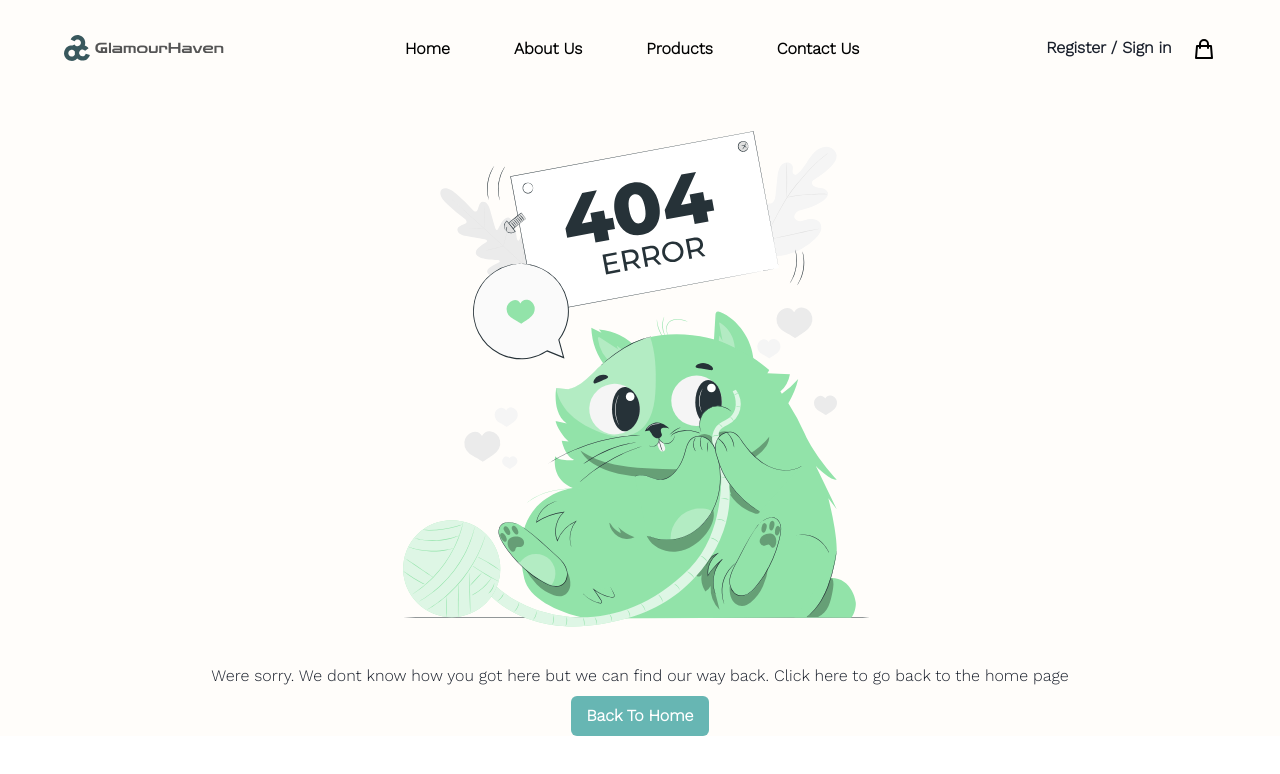
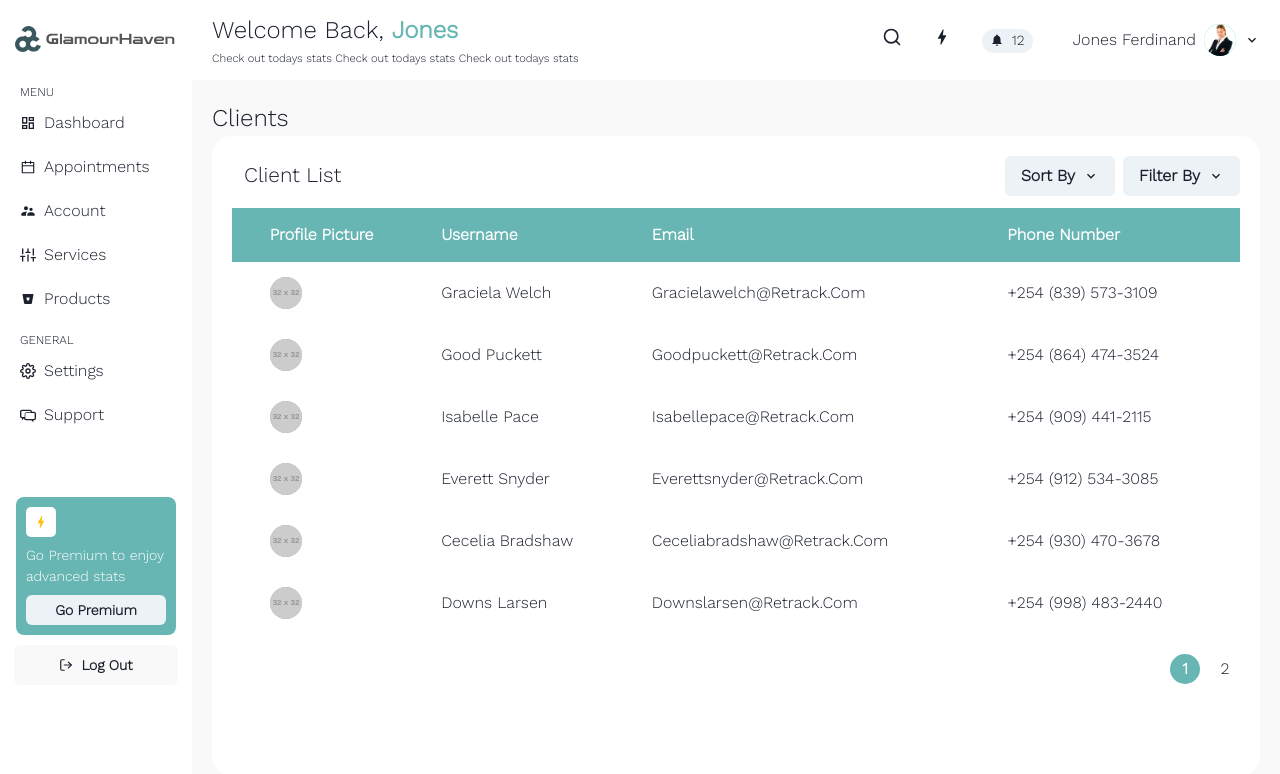
Before and after one commit to ProjectXV/GlamourHaven, a React (Create React App) app in the folder client/: page /admin/clients in a window 1280 px wide. Shown: the top 774 px of the page. Built offline with nearby package versions, Linux system fonts and the light colour scheme.

Commit message:
Made Clients Page UI

```diff
--- a/client/src/App.js
+++ b/client/src/App.js
@@ -13,6 +13,7 @@ import Checkout from "./pages/Checkout";
 import Admin_staff from "./pages/Admin_staff";
 import AdminDashboard from "./pages/Admin/Dashboard";
 import Settings from "./pages/Settings";
+import Clients from "./pages/Admin/Clients";
 
 function App() {
   return (
@@ -30,6 +31,7 @@ function App() {
         <Route path="/login" element={<Login />} />
         <Route path="/client/signup" element={<SignUp />} />
         <Route path="/admin/dashboard" element={<AdminDashboard />} />
+        <Route path="/admin/clients" element={<Clients />} />
         <Route path="/adminstaff" element={<Admin_staff />} />
         <Route path="/account/settings" element={<Settings />} />
 
--- /dev/null
+++ b/client/src/components/Table/Table.css
@@ -0,0 +1,64 @@
+.table-wrapper {
+  overflow-y: auto;
+  border-radius: 3px;
+}
+
+table {
+  width: 100%;
+  min-width: 400px;
+  border-spacing: 0;
+}
+
+thead {
+  background-color: #67b6b3;
+  color: white;
+}
+
+tr {
+  text-align: left;
+}
+
+th,
+td {
+  text-transform: capitalize;
+  padding: 15px 10px;
+}
+
+tbody > tr:hover {
+  background-color: #eff9f8;
+  color: black;
+}
+
+.table__pagination {
+  display: flex;
+  width: 100%;
+  justify-content: flex-end;
+  align-items: center;
+  margin-top: 20px;
+}
+
+.table__pagination-item ~ .table__pagination-item {
+  margin-left: 10px;
+}
+
+.table__pagination-item {
+  width: 30px;
+  height: 30px;
+  border-radius: 50%;
+  display: flex;
+  align-items: center;
+  justify-content: center;
+  cursor: pointer;
+}
+
+.table__pagination-item.active,
+.table__pagination-item.active:hover {
+  background-color: #67b6b3;
+  color: white;
+  font-weight: 600;
+}
+
+.table__pagination-item:hover {
+  color: black;
+  background-color: #eff9f8;
+}
--- /dev/null
+++ b/client/src/components/Table/Table.jsx
@@ -0,0 +1,112 @@
+import {
+  Button,
+  HStack,
+  Menu,
+  MenuButton,
+  MenuItem,
+  MenuList,
+  Spacer,
+  Text,
+} from "@chakra-ui/react";
+import { ChevronDownIcon } from "@chakra-ui/icons";
+import React, { useState } from "react";
+
+import "./Table.css";
+
+const Table = (props) => {
+  const initDataShow =
+    props.limit && props.bodyData
+      ? props.bodyData.slice(0, Number(props.limit))
+      : props.bodyData;
+
+  const [dataShow, setDataShow] = useState(initDataShow);
+
+  let pages = 1;
+
+  let range = [];
+
+  if (props.limit !== undefined) {
+    let page = Math.floor(props.bodyData.length / Number(props.limit));
+    pages = props.bodyData.length % Number(props.limit) === 0 ? page : page + 1;
+    range = [...Array(pages).keys()];
+  }
+
+  const [currPage, setCurrPage] = useState(0);
+
+  const selectPage = (page) => {
+    const start = Number(props.limit) * page;
+    const end = start + Number(props.limit);
+
+    setDataShow(props.bodyData.slice(start, end));
+
+    setCurrPage(page);
+  };
+
+  return (
+    <div>
+      <div className="table-wrapper">
+        <HStack>
+          <Text pb={3} px={3} fontSize="1.3em">
+            Client List
+          </Text>
+          <Spacer />
+          <HStack pb={3}>
+            <Menu>
+              <MenuButton as={Button} rightIcon={<ChevronDownIcon />}>
+                Sort By
+              </MenuButton>
+              <MenuList>
+                <MenuItem>Email</MenuItem>
+                <MenuItem>Name</MenuItem>
+                <MenuItem>Specialization</MenuItem>
+                <MenuItem>A to Z</MenuItem>
+                <MenuItem>Z to A</MenuItem>
+              </MenuList>
+            </Menu>
+            <Menu>
+              <MenuButton as={Button} rightIcon={<ChevronDownIcon />} mr={4}>
+                Filter By
+              </MenuButton>
+              <MenuList>
+                <MenuItem>is Subscribed</MenuItem>
+              </MenuList>
+            </Menu>
+          </HStack>
+        </HStack>
+        <table>
+          {props.headData && props.renderHead ? (
+            <thead>
+              <tr>
+                {props.headData.map((item, index) =>
+                  props.renderHead(item, index)
+                )}
+              </tr>
+            </thead>
+          ) : null}
+          {props.bodyData && props.renderBody ? (
+            <tbody>
+              {dataShow.map((item, index) => props.renderBody(item, index))}
+            </tbody>
+          ) : null}
+        </table>
+      </div>
+      {pages > 1 ? (
+        <div className="table__pagination">
+          {range.map((item, index) => (
+            <div
+              key={index}
+              className={`table__pagination-item ${
+                currPage === index ? "active" : ""
+              }`}
+              onClick={() => selectPage(index)}
+            >
+              {item + 1}
+            </div>
+          ))}
+        </div>
+      ) : null}
+    </div>
+  );
+};
+
+export default Table;
--- /dev/null
+++ b/client/src/data/ClientData.json
@@ -0,0 +1,74 @@
+[
+  {
+    "_id": "6207efdc753d54683b49e4dc",
+    "profile_pic": "http://placehold.it/32x32",
+    "username": "Graciela Welch",
+    "email": "gracielawelch@retrack.com",
+    "phone": "+254 (839) 573-3109",
+    "isSubscribed": true
+  },
+  {
+    "_id": "6207efdc3bebc574b60cdc97",
+    "profile_pic": "http://placehold.it/32x32",
+    "username": "Good Puckett",
+    "email": "goodpuckett@retrack.com",
+    "phone": "+254 (864) 474-3524",
+    "isSubscribed": true
+  },
+  {
+    "_id": "6207efdcba7c26554fb75f73",
+    "profile_pic": "http://placehold.it/32x32",
+    "username": "Isabelle Pace",
+    "email": "isabellepace@retrack.com",
+    "phone": "+254 (909) 441-2115",
+    "isSubscribed": true
+  },
+  {
+    "_id": "6207efdc78b4d89cbfa96934",
+    "profile_pic": "http://placehold.it/32x32",
+    "username": "Everett Snyder",
+    "email": "everettsnyder@retrack.com",
+    "phone": "+254 (912) 534-3085",
+    "isSubscribed": true
+  },
+  {
+    "_id": "6207efdc65495fb794d6cc10",
+    "profile_pic": "http://placehold.it/32x32",
+    "username": "Cecelia Bradshaw",
+    "email": "ceceliabradshaw@retrack.com",
+    "phone": "+254 (930) 470-3678",
+    "isSubscribed": true
+  },
+  {
+    "_id": "6207efdc605ea2ce680669c5",
+    "profile_pic": "http://placehold.it/32x32",
+    "username": "Downs Larsen",
+    "email": "downslarsen@retrack.com",
+    "phone": "+254 (998) 483-2440",
+    "isSubscribed": true
+  },
+  {
+    "_id": "6207efdc075e50277f71be3c",
+    "profile_pic": "http://placehold.it/32x32",
+    "username": "Tracey Ayala",
+    "email": "traceyayala@retrack.com",
+    "phone": "+254 (900) 599-3140",
+    "isSubscribed": true
+  },
+  {
+    "_id": "6207efdc8a2eb6fa20e660c8",
+    "profile_pic": "http://placehold.it/32x32",
+    "username": "Ball Knight",
+    "email": "ballknight@retrack.com",
+    "phone": "+254 (941) 543-3459",
+    "isSubscribed": true
+  },
+  {
+    "_id": "6207efdc1b927e9a51c4a9bb",
+    "profile_pic": "http://placehold.it/32x32",
+    "username": "Newton Stark",
+    "email": "newtonstark@retrack.com",
+    "phone": "+254 (814) 445-3922",
+    "isSubscribed": true
+  }
+]
--- /dev/null
+++ b/client/src/pages/Admin/Clients.js
@@ -0,0 +1,57 @@
+import React from "react";
+import { Avatar, Box, Flex, HStack, Text } from "@chakra-ui/react";
+import Sidebar from "../../components/Sidebar";
+import TopBar from "../../components/TopBar";
+import ClientList from "../../data/ClientData.json";
+import Table from "../../components/Table/Table";
+
+const customerTableHead = [
+  "",
+  "profile picture",
+  "username",
+  "email",
+  "phone number",
+];
+
+const renderHead = (item, index) => <th key={index}>{item}</th>;
+
+const renderBody = (item, index) => (
+  <tr key={index}>
+    <td>{item.id}</td>
+    <td>
+      <Avatar size="sm" src={item.profile_pic} />
+    </td>
+    <td>{item.username}</td>
+    <td>{item.email}</td>
+    <td>{item.phone}</td>
+  </tr>
+);
+
+const Clients = () => {
+  return (
+    <HStack spacing={0}>
+      <Sidebar />
+      <Flex bg="#F9F9F9" direction="column" maxWidth="85vw" h="100vh">
+        <TopBar />
+        <Box overflowY="hidden" h="89vh" p={5}>
+          <Text fontSize="1.5em" textAlign="left">
+            Clients
+          </Text>
+          <Flex h="80vh">
+            <Box bg="white" borderRadius="20px" height="100%" w="100%" p={5}>
+              <Table
+                limit="6"
+                headData={customerTableHead}
+                renderHead={(item, index) => renderHead(item, index)}
+                bodyData={ClientList}
+                renderBody={(item, index) => renderBody(item, index)}
+              />
+            </Box>
+          </Flex>
+        </Box>
+      </Flex>
+    </HStack>
+  );
+};
+
+export default Clients;
```
